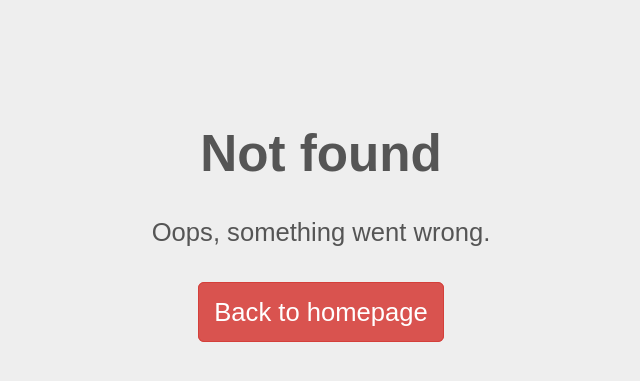
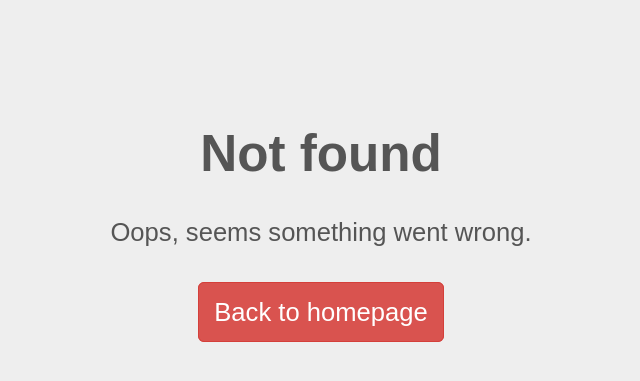
Before and after one commit to Gichunga/appointmentSheduler, a Django app: template pyappointment/templates/404.html in a window 1280 px wide. Shown: the top 381 px of the page, without its empty margins (319-959 px from the left). Run offline with Django 3.2, Linux system fonts and the light colour scheme; the template is opened without the code that fills it, so the values that code supplies are empty.

Commit message:
Update 404.html

```diff
--- a/pyappointment/templates/404.html
+++ b/pyappointment/templates/404.html
@@ -1 +1 @@
-{% include 'error.html' with error_title='Not found' error_message='Oops, something went wrong.' redirect='/' redirect_msg="Back to homepage" %}
+{% include 'error.html' with error_title='Not found' error_message='Oops, seems something went wrong.' redirect='/' redirect_msg="Back to homepage" %}
```
